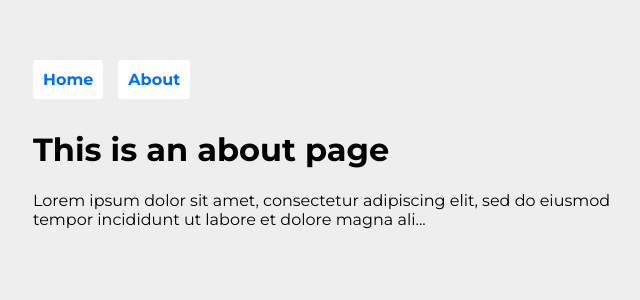
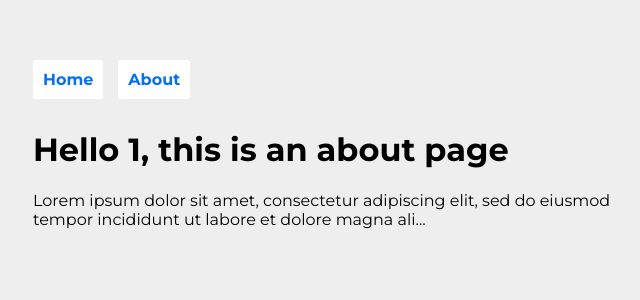
Before and after one commit to brandonfiebiger/daily_practice, a Vue app in the folder vuejs/vue-skills/: page /#/about/1 in a window 1280 px wide. Shown: the top 300 px of the page, without its empty margins (287-927 px from the left). Built offline with nearby package versions, Linux system fonts and the light colour scheme; a small style sheet from the web is missing; the HTML template or start-up script is replaced by a standard one.

Commit message:
Add script section to about component with their_name property.

```diff
--- a/vuejs/vue-skills/src/components/About.vue
+++ b/vuejs/vue-skills/src/components/About.vue
@@ -1,6 +1,18 @@
 <template>
     <div class="about">
-      <h1>This is an about page</h1>
+      <h1>Hello {{ their_name }}, this is an about page</h1>
       <p>Lorem ipsum dolor sit amet, consectetur adipiscing elit, sed do eiusmod tempor incididunt ut labore et dolore magna ali...</p>
     </div>
   </template>
+
+
+  <script>
+  export default {
+  name: 'Skills',
+  data() {
+    return {
+      their_name: this.$route.params.name
+    }
+  }
+}
+  </script>
```
